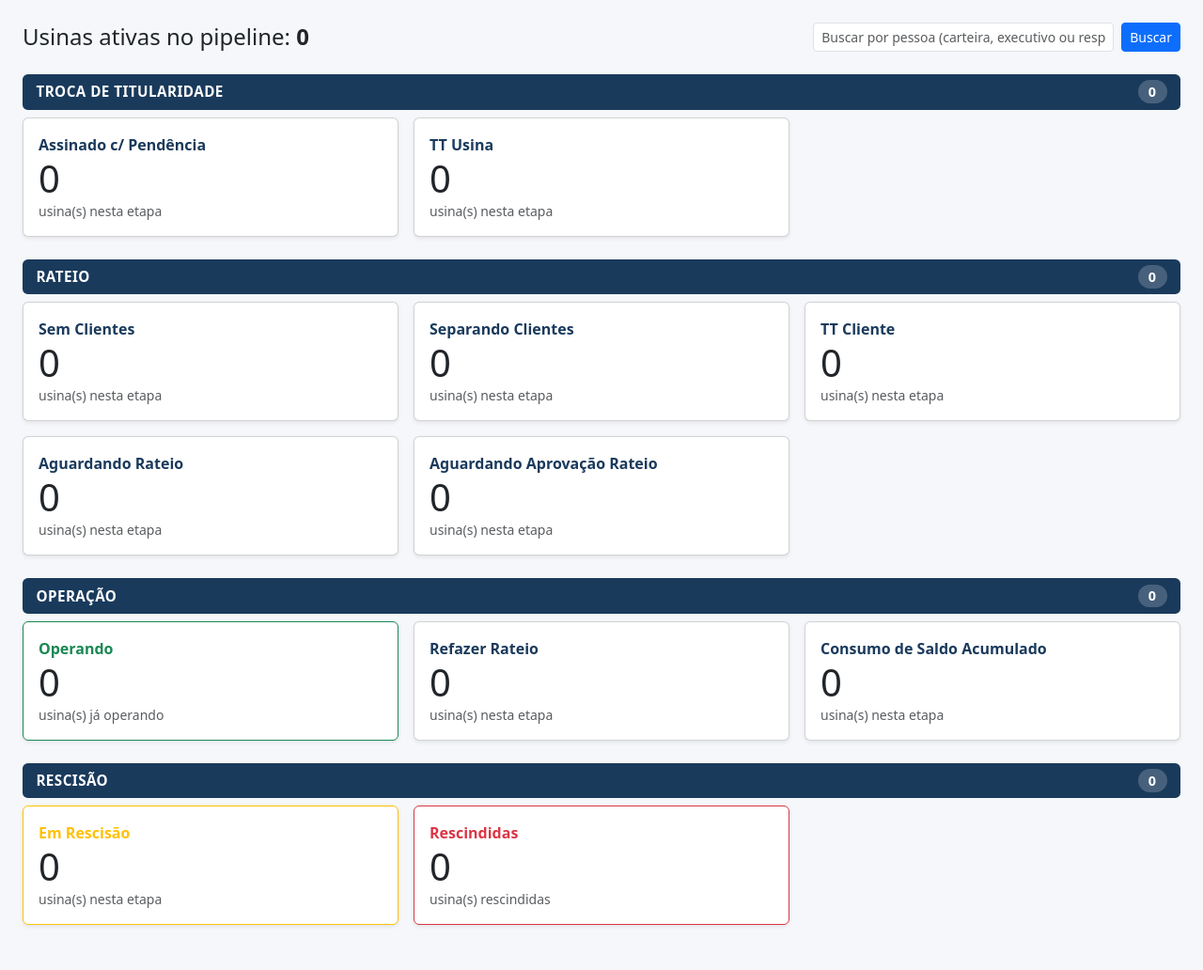
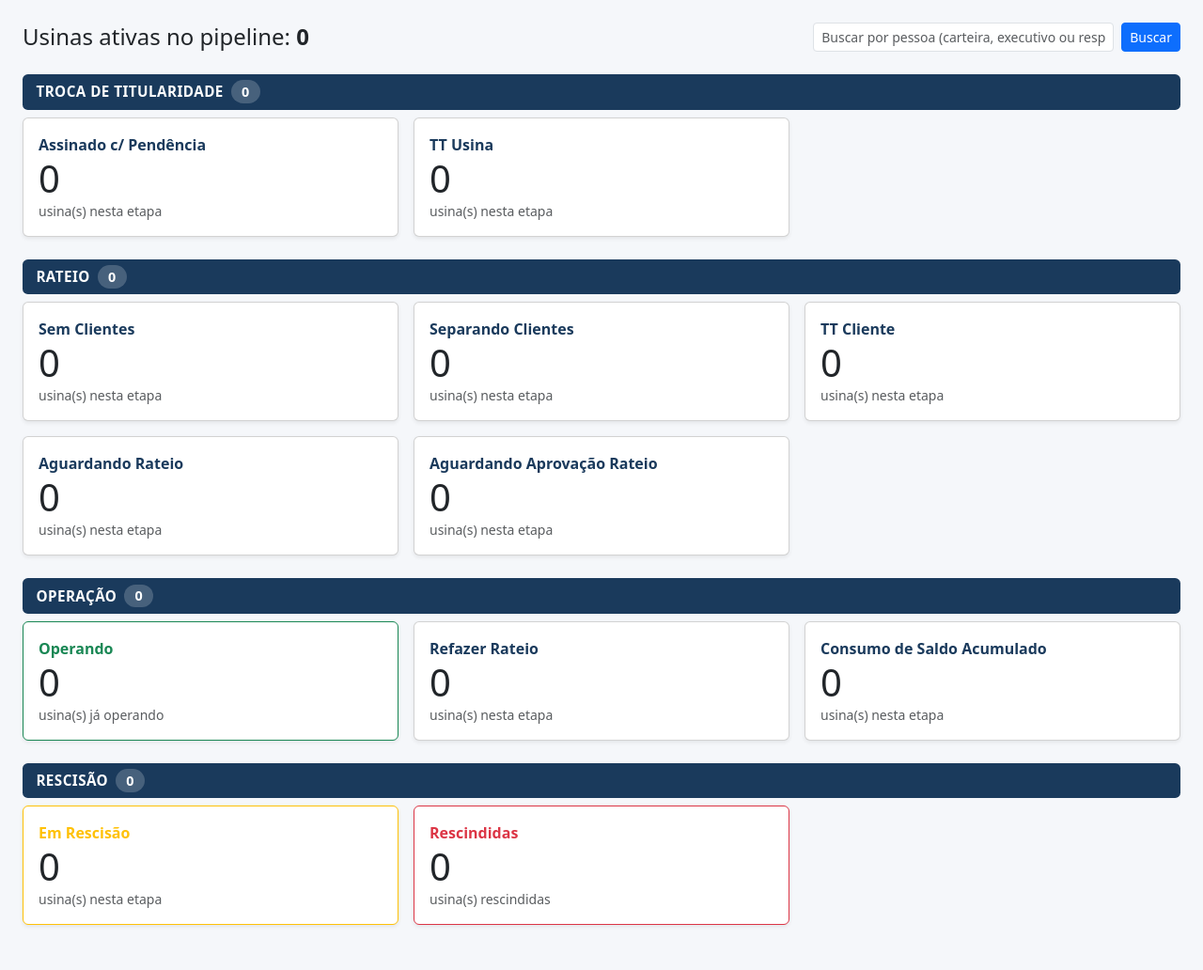
Before and after one commit to Relicetti/claude-code-workspace, a Flask app: page / in a window 1280 px wide. Shown: the part 56-1088 px from the top of the page at 94% size. Run offline with Flask 3, Linux system fonts and the light colour scheme; the visitor is signed in with stand-in values (Sample User, id 1); data that the repository does not hold is empty.

Commit message:
style(fup-operacoes): total da faixa colado ao lado do título
Co-Authored-By: Claude Opus 5 <noreply@anthropic.com>

```diff
--- a/fup-operacoes/templates/dashboard.html
+++ b/fup-operacoes/templates/dashboard.html
@@ -63,7 +63,7 @@
 {% else %}
 
 {% for grupo in grupos %}
-  <div class="faixa-grupo mb-2 mt-4 d-flex justify-content-between align-items-center">
+  <div class="faixa-grupo mb-2 mt-4 d-flex align-items-center gap-2">
     <span>{{ grupo.titulo }}</span>
     <span class="faixa-total">{{ grupo.total }}</span>
   </div>
```
